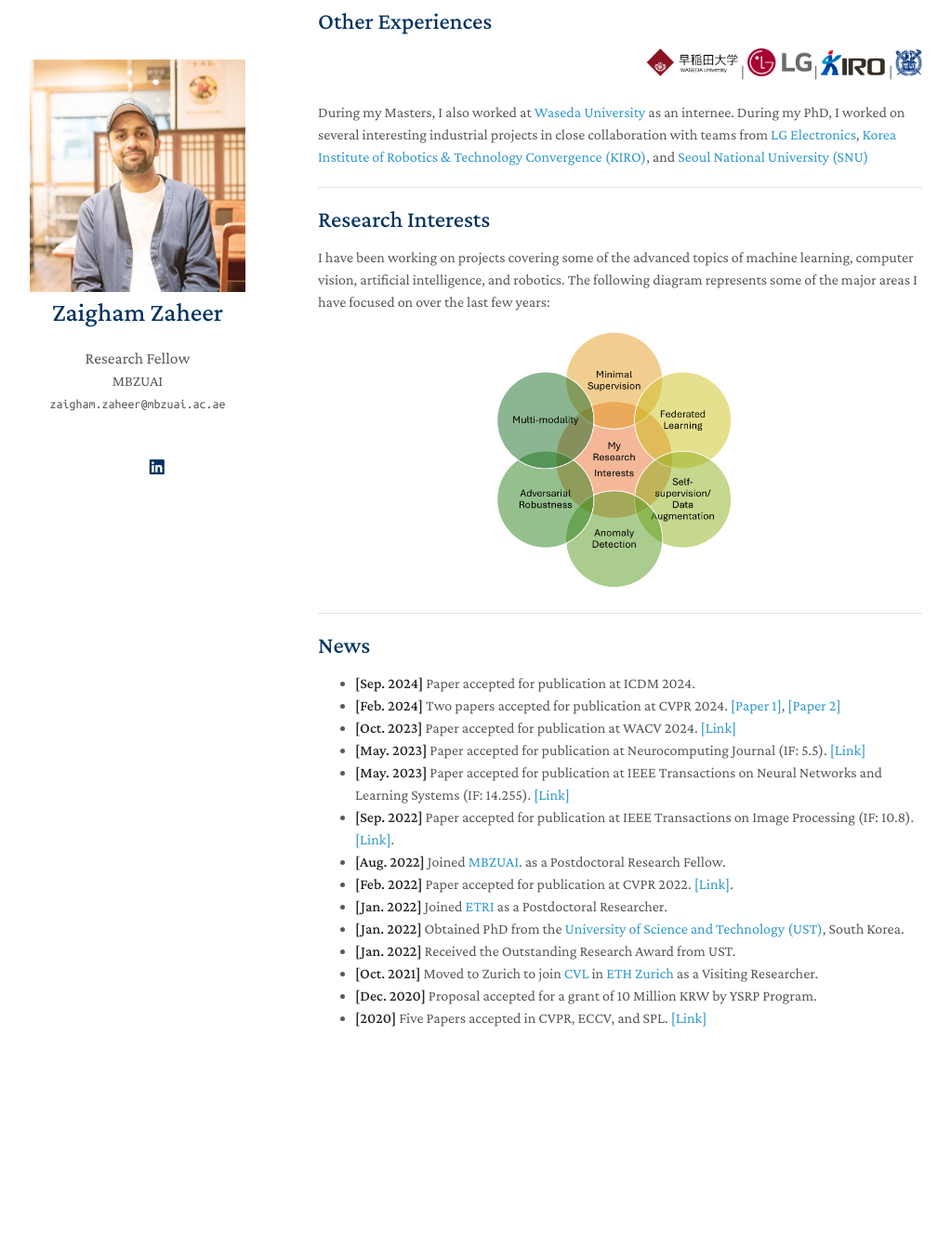
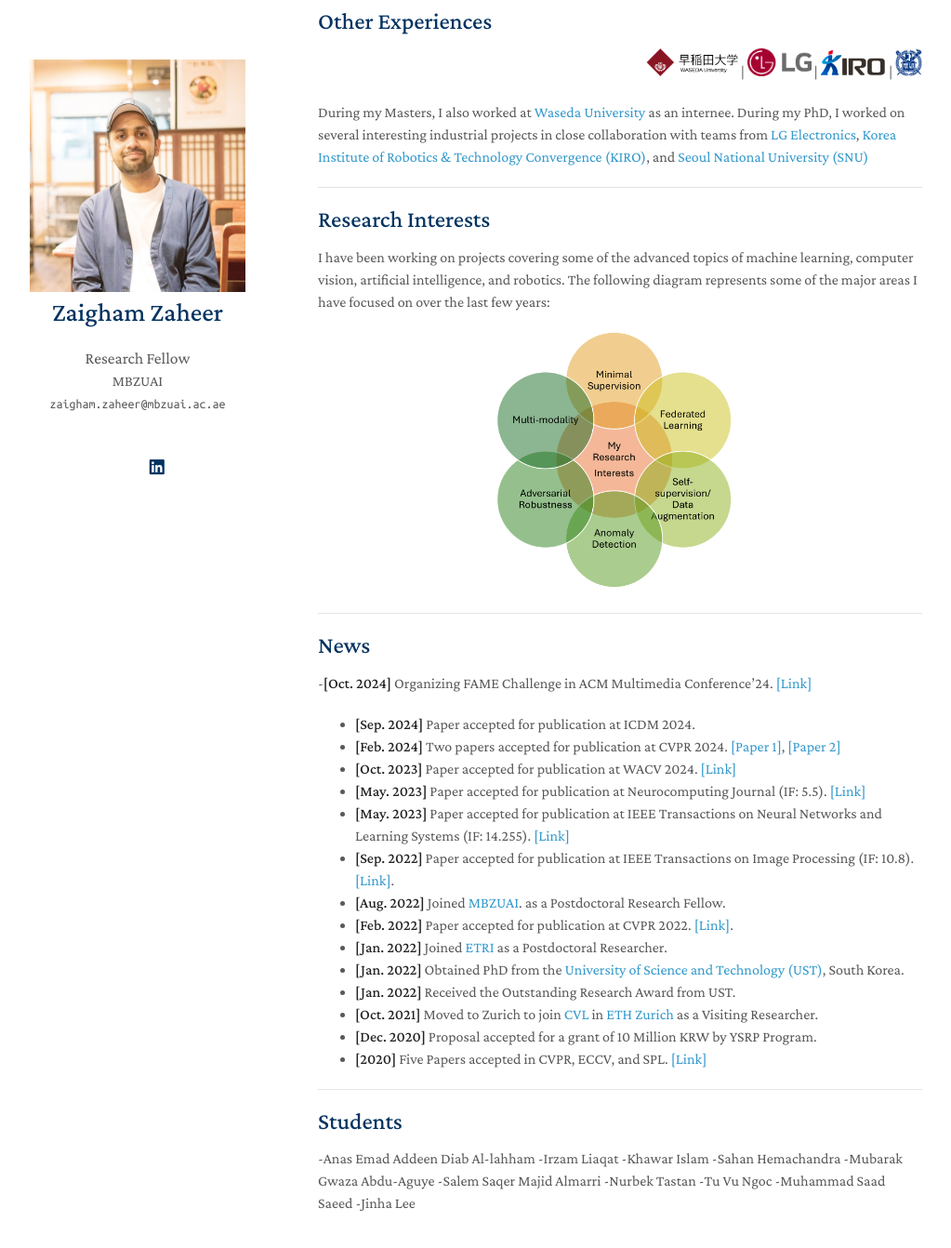
Before and after one commit to ZaighamZ/ZaighamZ.github.io, a Jekyll site: the page built from index.md, in a window 1280 px wide and 1400 px high, scrolled down 786 px. Shown: the top 1342 px of the window at 93% size, without its empty margins (128-1151 px from the left). Built offline with Jekyll 4.4.1, drawn with Linux system fonts in a browser that asks for light colours; nearby versions of some CDN libraries; a style sheet for code colours, icons or effects is not loaded; before the commit the page ends 1987 px from its top, so only the background shows below that.

Commit message:
Update index.md

```diff
--- a/index.md
+++ b/index.md
@@ -61,6 +61,7 @@ I have been working on projects covering some of the advanced topics of machine
 
 ***
 ## News
+-**[Oct. 2024]** Organizing FAME Challenge in ACM Multimedia Conference'24. [[Link]](https://mavceleb.github.io/dataset/index.html){:target="_blank"}
 - **[Sep. 2024]** Paper accepted for publication at ICDM 2024.
 - **[Feb. 2024]** Two papers accepted for publication at CVPR 2024. [[Paper 1]](https://openaccess.thecvf.com/content/CVPR2024/papers/Al-lahham_Collaborative_Learning_of_Anomalies_with_Privacy_CLAP_for_Unsupervised_Video_CVPR_2024_paper.pdf){:target="_blank"}, [[Paper 2]]( https://openaccess.thecvf.com/content/CVPR2024/papers/Islam_DiffuseMix_Label-Preserving_Data_Augmentation_with_Diffusion_Models_CVPR_2024_paper.pdf){:target="_blank"}
 - **[Oct. 2023]** Paper accepted for publication at WACV 2024. [[Link]](https://arxiv.org/abs/2310.17650){:target="_blank"}
@@ -75,3 +76,19 @@ I have been working on projects covering some of the advanced topics of machine
 - **[Oct. 2021]** Moved to Zurich to join [CVL](https://vision.ee.ethz.ch/){:target="_blank"} in [ETH Zurich](https://ethz.ch/){:target="_blank"} as a Visiting Researcher.
 - **[Dec. 2020]** Proposal accepted for a grant of 10 Million KRW by YSRP Program.
 - **[2020]** Five Papers accepted in CVPR, ECCV, and SPL. [[Link]](https://scholar.google.com/citations?hl=en&user=nFxWrXEAAAAJ&view_op=list_works/){:target="_blank"}
+
+
+
+
+***
+## Students
+-Anas Emad Addeen Diab Al-lahham
+-Irzam Liaqat
+-Khawar Islam
+-Sahan Hemachandra
+-Mubarak Gwaza Abdu-Aguye
+-Salem Saqer Majid Almarri
+-Nurbek Tastan
+-Tu Vu Ngoc
+-Muhammad Saad Saeed
+-Jinha Lee
```
